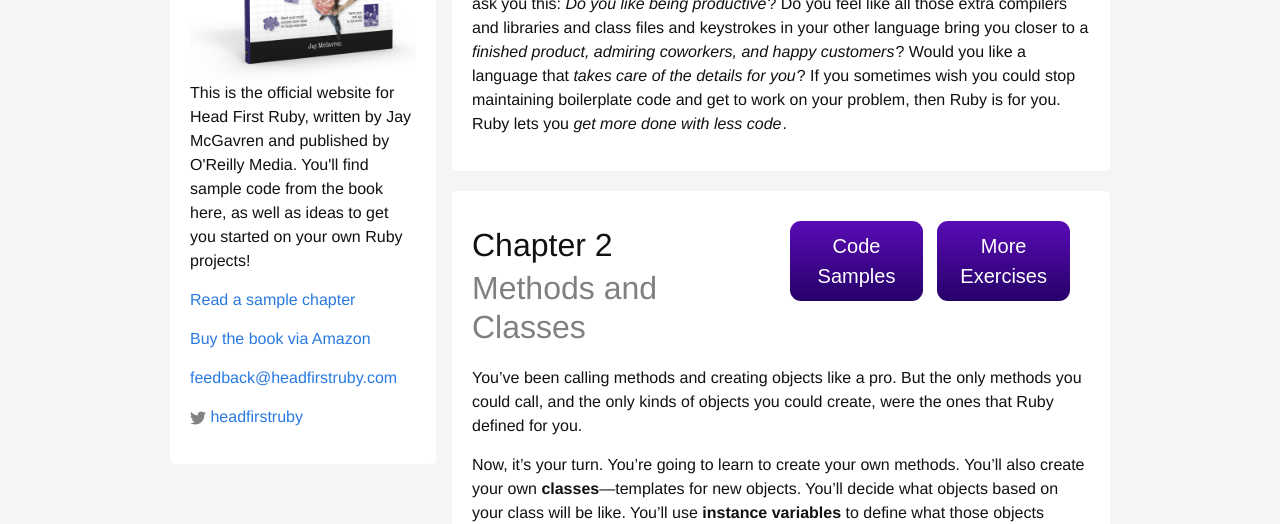
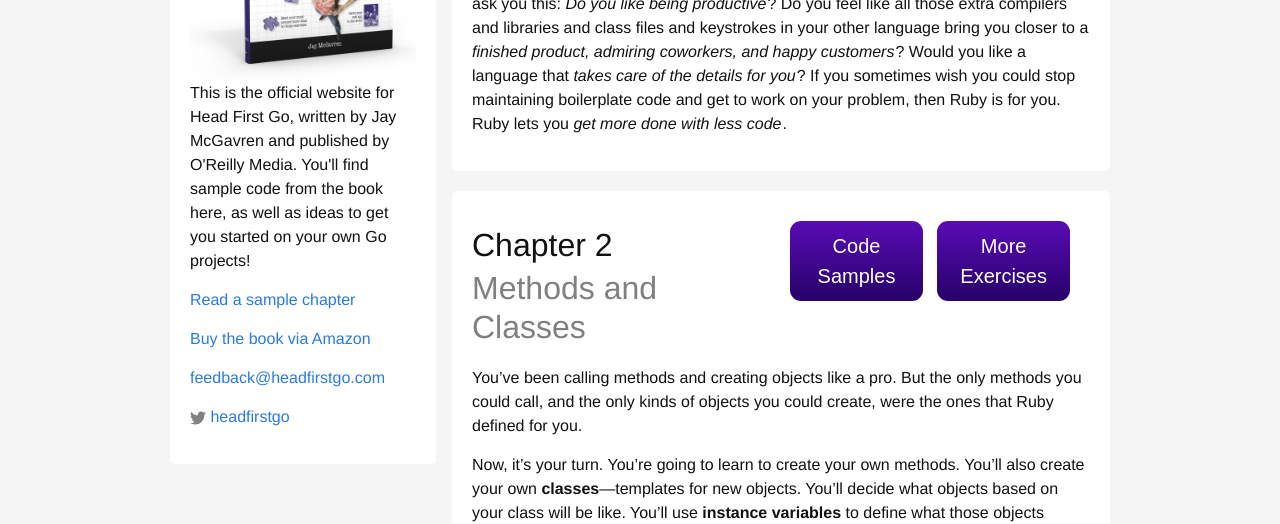
Before and after one commit to jaymcgavren/headfirstgo.com, a Jekyll site: the page built from index.html, in a window 1280 px wide and 900 px high. Shown: the part 373-897 px from the top of the window. Built offline with Jekyll 4.4.1, drawn with Linux system fonts in a browser that asks for light colours.

Commit message:
Reconfigure site from Head First Ruby to Head First Go

```diff
--- a/_config.yml
+++ b/_config.yml
@@ -1,12 +1,12 @@
 # Site settings
-title: Head First Ruby
-email: feedback@headfirstruby.com
+title: Head First Go
+email: feedback@headfirstgo.com
 description: > # this means to ignore newlines until "baseurl:"
-  This is the official website for Head First Ruby, written by Jay McGavren and published by O'Reilly Media.
-  You'll find sample code from the book here, as well as ideas to get you started on your own Ruby projects!
+  This is the official website for Head First Go, written by Jay McGavren and published by O'Reilly Media.
+  You'll find sample code from the book here, as well as ideas to get you started on your own Go projects!
 baseurl: "" # the subpath of your site, e.g. /blog/
-url: "http://headfirstruby.com" # the base hostname & protocol for your site
-twitter_username: headfirstruby
+url: "https://headfirstgo.com" # the base hostname & protocol for your site
+twitter_username: headfirstgo
 
 # Build settings
 markdown: kramdown
```
